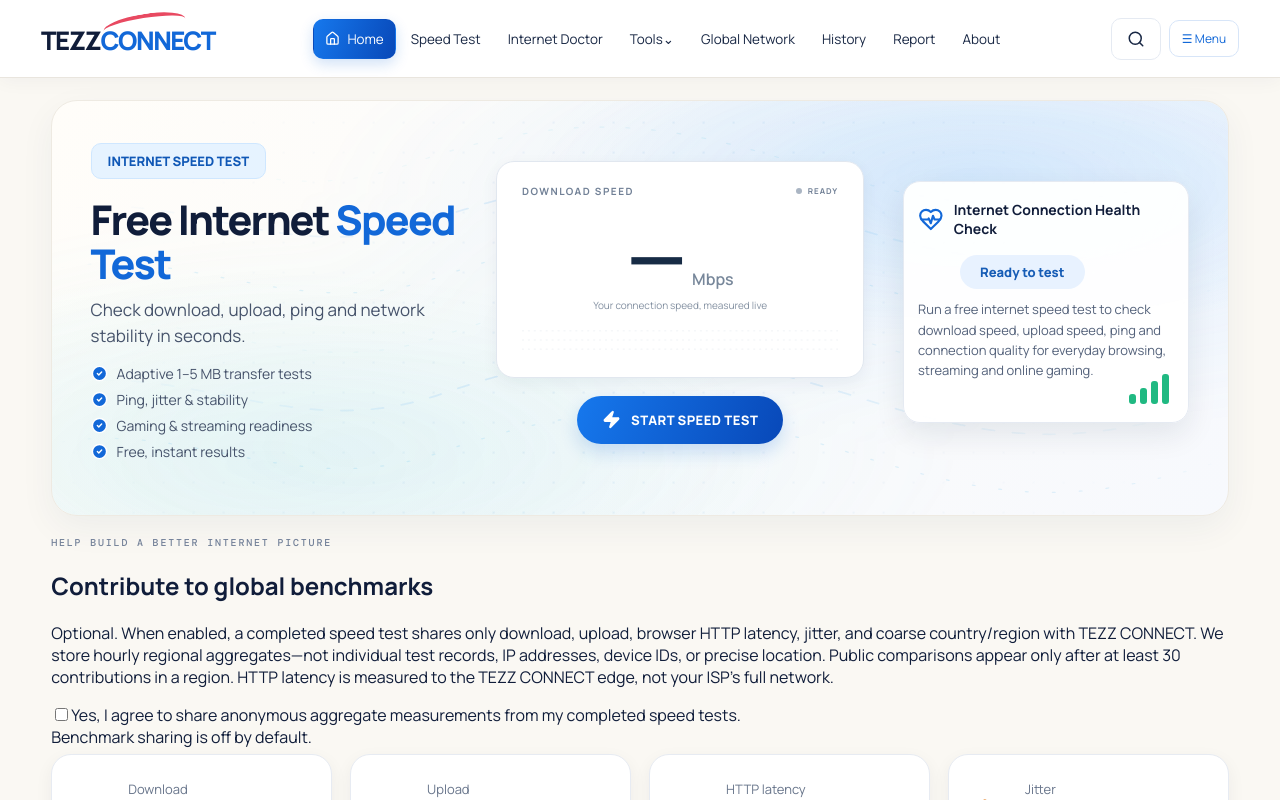
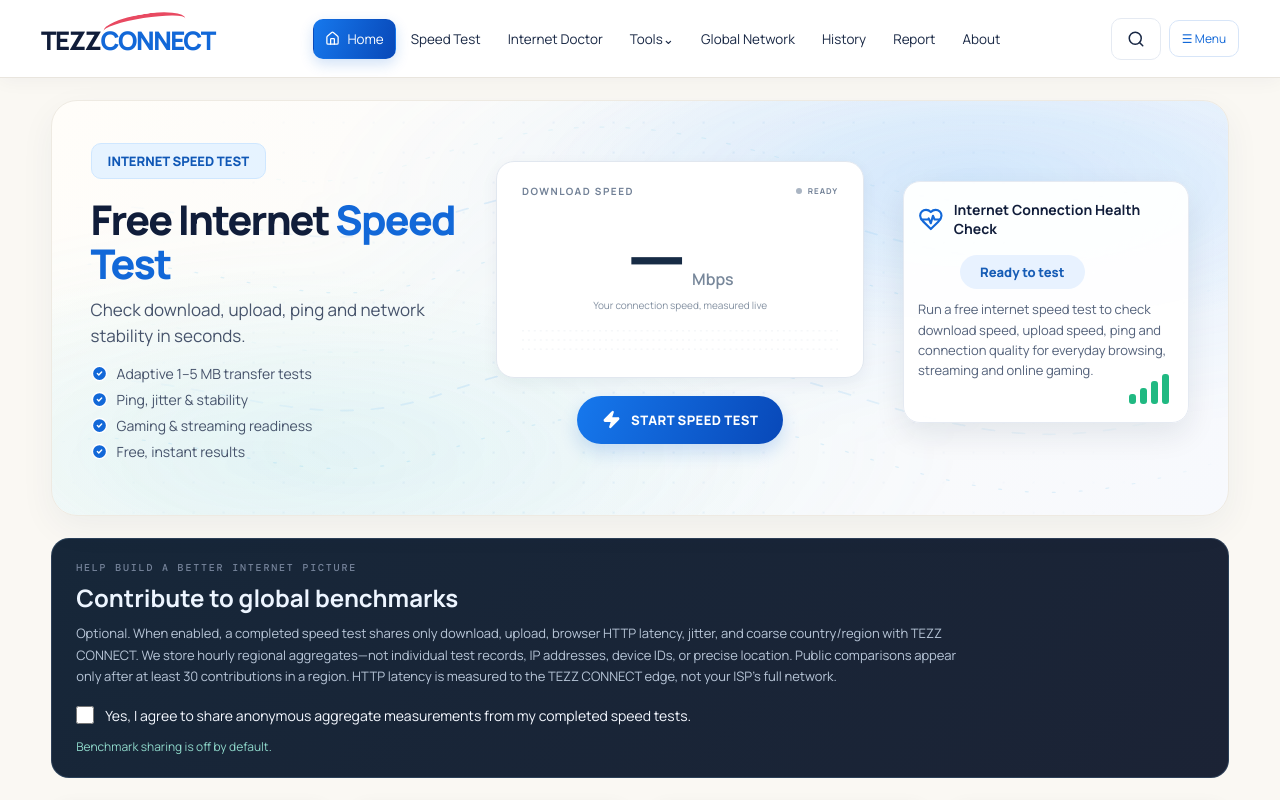
Before and after one commit to svish4934/tezz-connect, a React (Vite) app: page / in a window 1280 px wide. Shown: the top 800 px of the page. Built offline with nearby package versions, Linux system fonts and the light colour scheme.

Commit message:
Style opt-in benchmark contribution panel

```diff
--- a/src/styles.css
+++ b/src/styles.css
@@ -1805,3 +1805,23 @@ img, svg { max-width:100%; }
 .global-baseline-grid strong{font-size:20px;color:#e6f2ff}
 .global-baseline-grid small{font-size:10px;font-weight:500;color:#8b9bb0}
 @media(max-width:720px){.global-baseline-card{padding:19px 15px}.global-baseline-grid{grid-template-columns:1fr}.global-baseline-grid>div{padding:12px}}
+
+
+/* Optional, privacy-first global benchmark contribution */
+.benchmark-consent-panel {
+  margin: 22px 0;
+  padding: 22px 24px;
+  border: 1px solid rgba(105, 150, 190, .24);
+  border-radius: 18px;
+  background: linear-gradient(135deg, rgba(13, 30, 49, .96), rgba(18, 26, 45, .96));
+  color: #edf5ff;
+}
+.benchmark-consent-panel h2 { margin: 7px 0 9px; font-size: clamp(19px, 2vw, 24px); }
+.benchmark-consent-panel p { max-width: 900px; margin: 0; color: #b8c6d8; font-size: 13px; line-height: 1.65; }
+.benchmark-consent-toggle { display: flex; align-items: flex-start; gap: 11px; margin-top: 17px; color: #f4f8ff; font-size: 14px; line-height: 1.5; cursor: pointer; }
+.benchmark-consent-toggle input { width: 18px; height: 18px; margin: 1px 0 0; accent-color: #39c6b0; flex: 0 0 auto; }
+.benchmark-consent-status { margin-top: 12px; color: #8fd9cb; font-size: 12px; }
+@media (max-width: 640px) {
+  .benchmark-consent-panel { padding: 18px; border-radius: 14px; }
+  .benchmark-consent-panel p { font-size: 12px; }
+}
```
